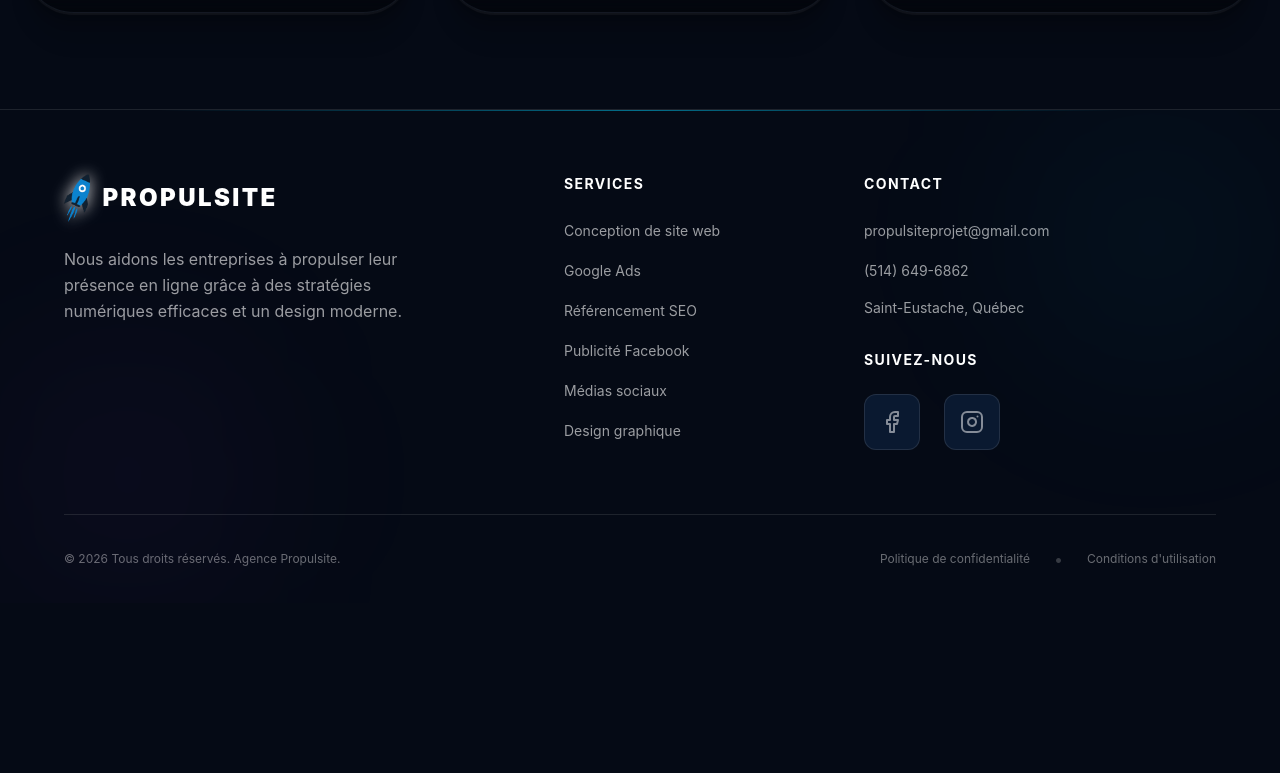
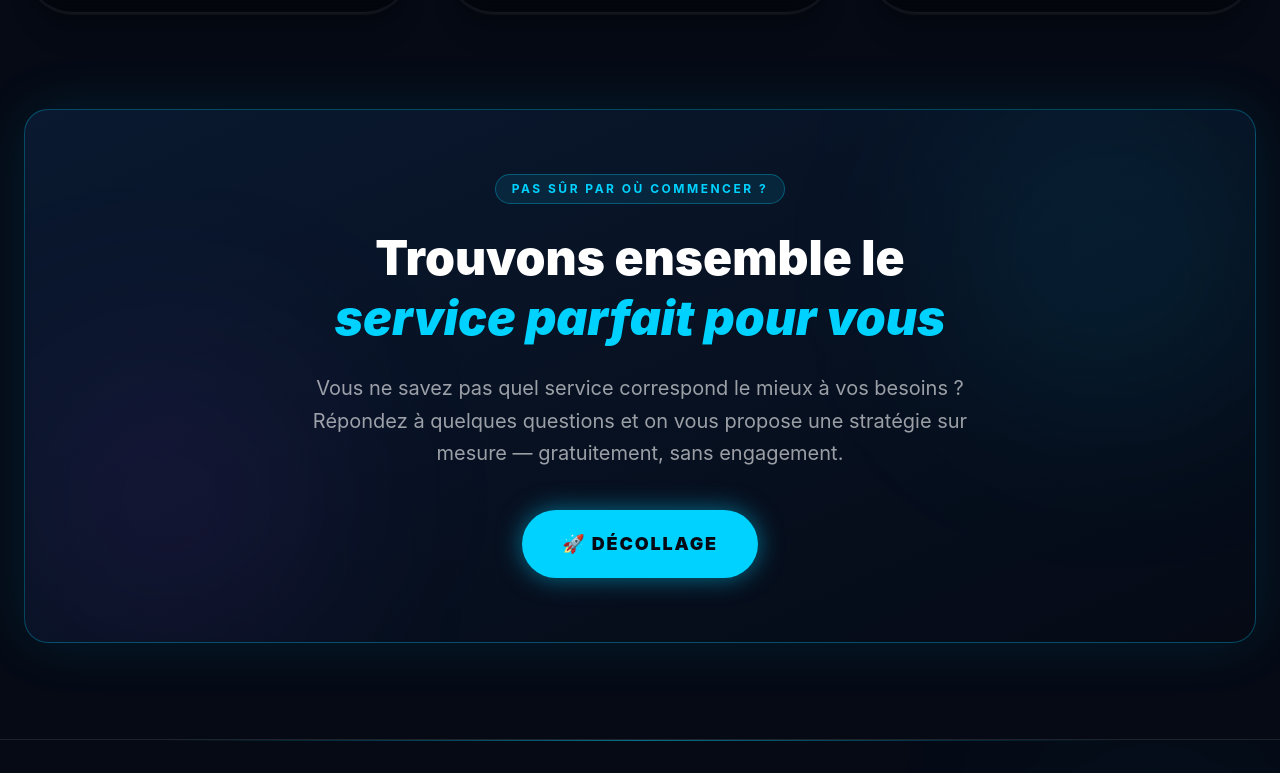
Before and after one commit to williamsauriol/propulsite2.1, a React (Vite) app: page /services in a window 1280 px wide. Shown: the part 1007-1780 px from the top of the page. Before the commit the page ends 1610 px from the top, so only its background shows below. Built offline with nearby package versions, Linux system fonts and the light colour scheme.

Commit message:
feat: add CTA banner on Services page for undecided visitors

```diff
--- a/src/pages/Services.tsx
+++ b/src/pages/Services.tsx
@@ -49,6 +49,39 @@ export default function Services() {
             </Link>
           ))}
         </div>
+
+        {/* CTA — Undecided visitors */}
+        <motion.div
+          initial={{ opacity: 0, y: 30 }}
+          whileInView={{ opacity: 1, y: 0 }}
+          viewport={{ once: true }}
+          transition={{ duration: 0.6 }}
+          className="mt-24 relative bg-gradient-to-br from-[#0a1930] to-[#050a15] border border-accent-blue/30 rounded-3xl p-10 md:p-16 text-center overflow-hidden shadow-[0_0_60px_rgba(0,210,255,0.1)]"
+        >
+          {/* Decorative glows */}
+          <div className="absolute top-0 right-0 w-72 h-72 bg-accent-blue/10 rounded-full blur-[100px] pointer-events-none" />
+          <div className="absolute bottom-0 left-0 w-72 h-72 bg-purple-500/10 rounded-full blur-[100px] pointer-events-none" />
+
+          <div className="relative z-10">
+            <div className="inline-block px-4 py-1.5 rounded-full bg-accent-blue/10 border border-accent-blue/30 text-accent-blue text-xs font-bold tracking-[2.5px] uppercase mb-6">
+              Pas sûr par où commencer ?
+            </div>
+            <h2 className="text-3xl md:text-5xl font-black text-white mb-6 leading-tight">
+              Trouvons ensemble le<br />
+              <span className="text-accent-blue italic">service parfait pour vous</span>
+            </h2>
+            <p className="text-white/60 text-lg md:text-xl max-w-2xl mx-auto mb-10 leading-relaxed">
+              Vous ne savez pas quel service correspond le mieux à vos besoins ? Répondez à quelques questions et on vous propose une stratégie sur mesure — gratuitement, sans engagement.
+            </p>
+            <Link
+              to="/funnel"
+              className="inline-flex items-center gap-3 px-10 py-5 bg-accent-blue rounded-[50px] text-[#050a15] font-black text-lg uppercase tracking-widest hover:bg-white transition-all duration-300 shadow-[0_0_25px_rgba(0,210,255,0.5)] hover:shadow-[0_0_35px_rgba(255,255,255,0.7)] hover:-translate-y-1 transform"
+            >
+              🚀 DÉCOLLAGE
+            </Link>
+          </div>
+        </motion.div>
+
       </div>
     </div>
   );
```
